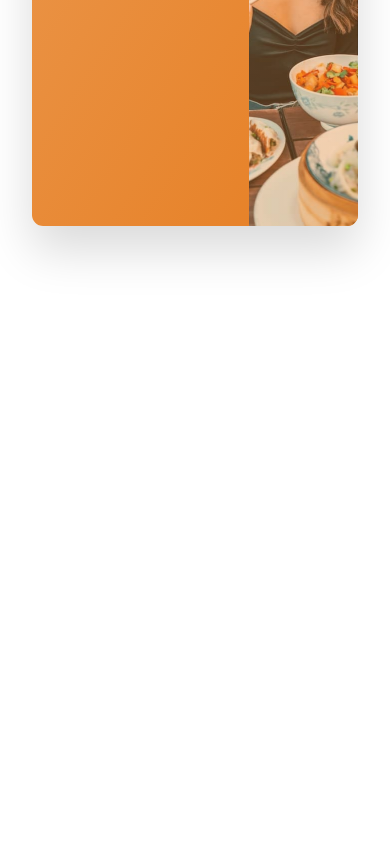
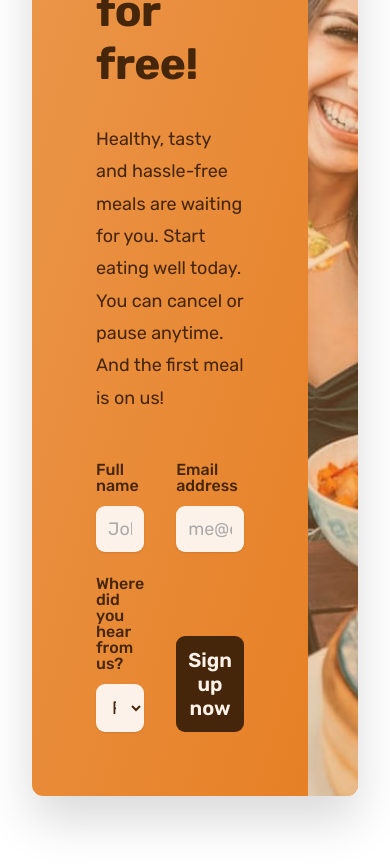
Before and after one commit to Okyanusaydgn/07-Omnifood-Desktop, a plain HTML site: page index.html in a window 390 px wide. Shown: the part 9260-10128 px from the top of the page. Before the commit the page ends 9582 px from the top, so only its background shows below. Drawn offline with nearby package versions, Linux system fonts and the light colour scheme.

Commit message:
Created a new call-to-action (CTA) section with a sign-up form. Added input fields, a dropdown, and a submit button. Styled the form with a gradient background and responsive design for better usability.

```diff
--- a/css/general.css
+++ b/css/general.css
@@ -28,7 +28,9 @@ Paragraph Default: 1.6
 #fae5d3
 #eb984e
 
-- Shades:#cf711f
+- Shades:
+#cf711f
+#45260a
 - Accents:
 - Greys
 
@@ -153,19 +155,37 @@ body {
   letter-spacing: 0.75px;
 }
 
+.btn,
 .btn:link,
 .btn:visited {
   display: inline-block;
-  background-color: #e67e22;
+
   text-decoration: none;
   font-size: 2rem;
   font-weight: 600;
   padding: 1.6rem 3.2rem;
   border-radius: 9px;
 
+  /* Only necessary for .btn */
+  border: none;
+  cursor: pointer;
+  font-family: inherit;
+
   /* Put transition to original "state" */
   /* transition: background-color 0.3s; */
   transition: all 0.3s;
+}
+
+.btn--form {
+  background-color: #45260a;
+  color: #fdf2e9;
+  align-self: end;
+  padding: 1.2rem;
+}
+
+.btn--form:hover {
+  background-color: #fff;
+  color: #555;
 }
 
 .btn--full:link,
@@ -230,6 +250,13 @@ body {
   color: #e67e22;
 }
 
+*:focus {
+  outline: none;
+  /* outline: 4px dotted #e67e22; */
+  /* outline-offset: 8px; */
+  box-shadow: 0 0 0 0.8rem rgba(230, 125, 34, 0.5);
+}
+
 /* HELPER/SETTINGS CLASSES */
 
 .margin-right-sm {
--- a/css/style.css
+++ b/css/style.css
@@ -476,12 +476,23 @@
 
   background-image: linear-gradient(to right bottom, #eb984e, #e67e22);
   overflow: hidden;
-
-  /* temp */
-  height: 50rem;
 }
 
 .cta-text-box {
+  padding: 4.8rem 6.4rem 6.4rem 6.4rem;
+  color: #45260a;
+}
+
+.cta .heading-secondary {
+  /* color: #45260a; */
+  color: inherit;
+  margin-bottom: 3.2rem;
+}
+
+.cta-text {
+  font-size: 1.8rem;
+  line-height: 1.8;
+  margin-bottom: 4.8rem;
 }
 
 .cta-img-box {
@@ -494,3 +505,38 @@
   background-size: cover;
   background-position: center;
 }
+
+.cta-form {
+  display: grid;
+  grid-template-columns: 1fr 1fr;
+  column-gap: 3.2rem;
+  row-gap: 2.4rem;
+}
+
+.cta-form label {
+  display: block;
+  font-size: 1.6rem;
+  font-weight: 500;
+  margin-bottom: 1.2rem;
+}
+.cta-form input,
+.cta-form select {
+  width: 100%;
+  padding: 1.2rem;
+  font-size: 1.8rem;
+  font-family: inherit;
+  color: inherit;
+  border: none;
+  background-color: #fdf2e9;
+  border-radius: 9px;
+  box-shadow: 0 1px 2px rgba(0, 0, 0, 0.1);
+}
+
+.cta-form input::placeholder {
+  color: #aaa;
+}
+
+.cta *:focus {
+  outline: none;
+  box-shadow: 0 0 0 0.8rem rgba(253, 242, 233, 0.5);
+}
--- a/index.html
+++ b/index.html
@@ -534,7 +534,41 @@
         <div class="container">
           <div class="cta">
 
-              <div class="cta-text-box">CTA</div>
+              <div class="cta-text-box">
+                <h2 class="heading-secondary">Get your first meal for free!</h2>
+                <p class="cta-text">Healthy, tasty and hassle-free meals are waiting for you. Start eating well today. You can cancel or pause anytime. And the first meal is on us!</p>
+
+
+                <form class="cta-form" action="#">
+                    <div>
+                        <label for="full-name" >Full name</label>
+                        <input id="full-name" type="text" placeholder="John Smih" required/>
+                    </div>
+
+                    <div>
+                        <label for="email">Email address</label>
+                        <input id="email" type="email" placeholder="me@exapmle.com" required/>
+                    </div>
+
+                    <div>
+                        <label for="select-where">Where did you hear from us?</label>
+                        <select id="select-where" required>
+                            <option value="">Please choose one option:</option>
+                            <option value="friends">Friends and family</option>
+                            <option value="youtube">Youtube video</option>
+                            <option value="podcast">Podcast</option>
+                            <option value="ad">Facebook ad</option>
+                            <option value="others">Others</option>
+                        </select>
+                    </div>
+
+
+
+                    <button class="btn btn--form">Sign up now</button>
+                    <!-- <input type="checkbox"/>
+                    <input type="number"/> -->
+                </form>
+              </div>
               <div
               class="cta-img-box"
               role="img"
```
